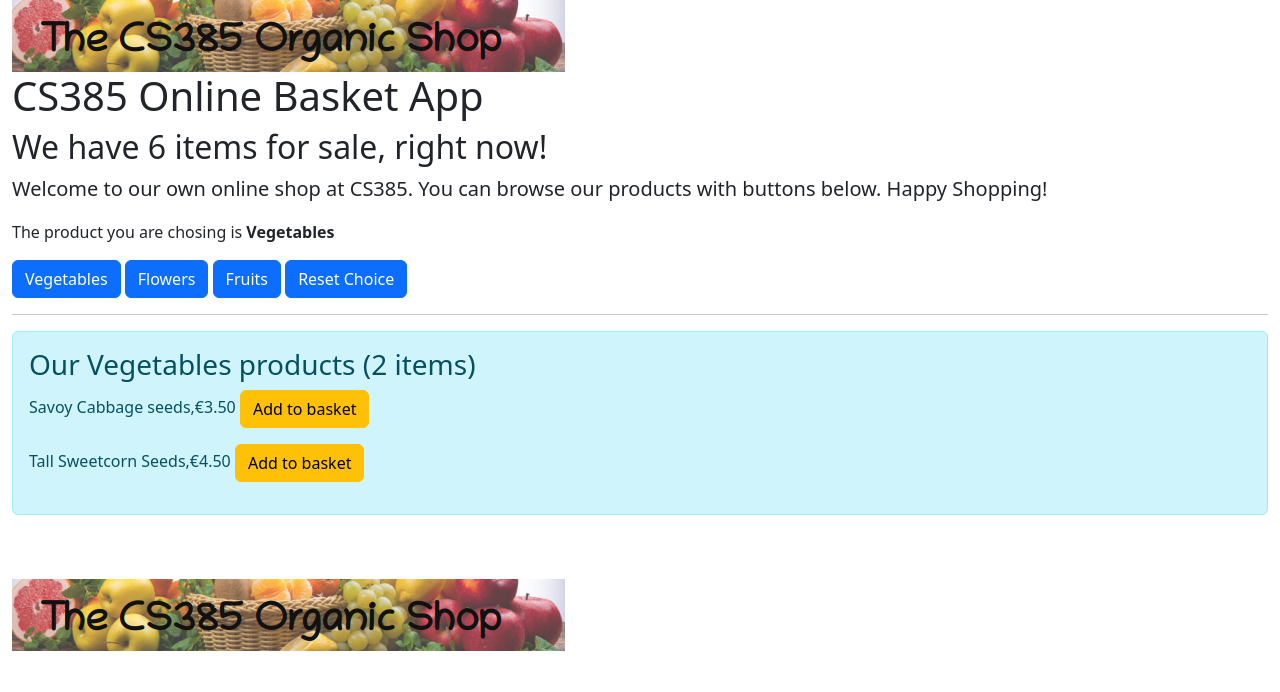
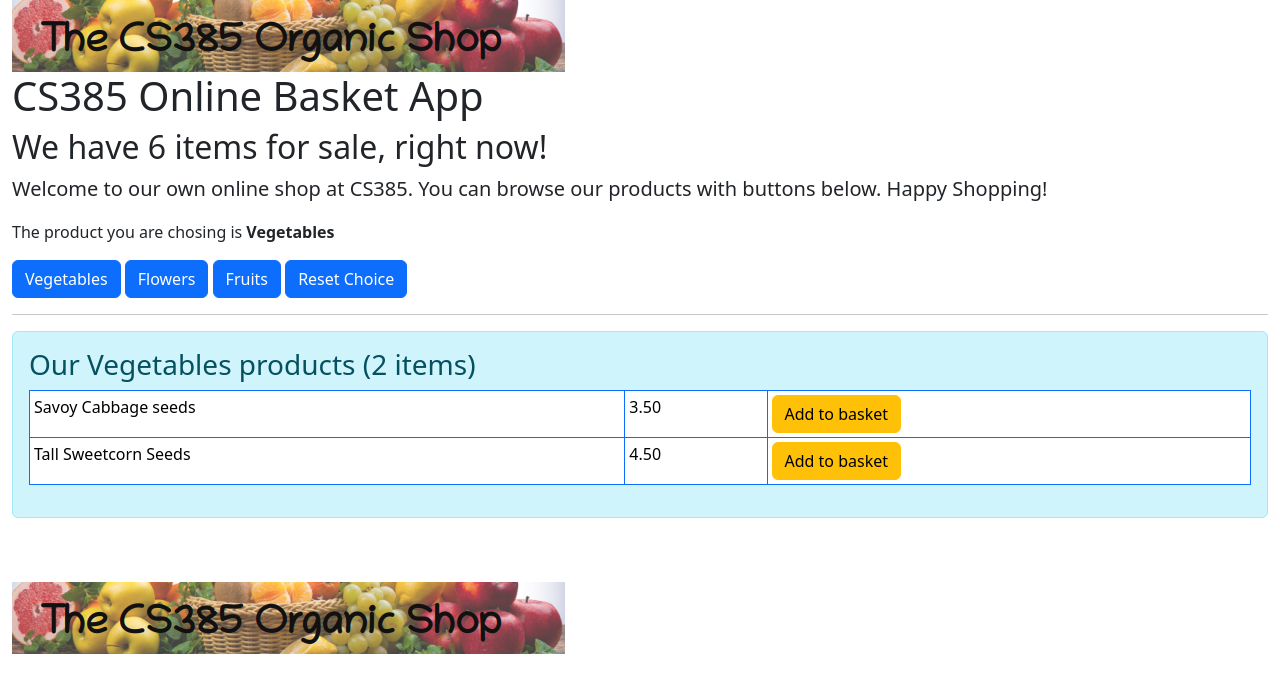
Before and after one commit to Frenkie-Wang-Music/CS385_Online_Basket_App, a React (Vite) app in the folder frontend/: page / in a window 1280 px wide. Both pictures are taken after a click on the button "Vegetables". Shown: the top 692 px of the page. Built offline with nearby package versions, Linux system fonts and the light colour scheme.

Commit message:
Add Bootstrap Table

```diff
--- a/frontend/src/App.jsx
+++ b/frontend/src/App.jsx
@@ -179,22 +179,30 @@ function ShowProductsComponent(props) {
         <h3>
           Our {props.choice} products ({n.length} items)
         </h3>
-
+        <div class = "table-responsive">
+          <table class = "table table-hover table-bordered border-primary table-sm">
+            <tbody>
               {props.inventory
                 .filter(productFilter(props.choice))
                 .sort(props.sorting)
                 .map((p, index) => (
-            <p key={index}>
-              {p.plant.name},€{p.plant.price.toFixed(2)}{" "}
+                  <tr key={index}>
+                    <td>{p.plant.name}</td>
+                    <td>{p.plant.price.toFixed(2)}</td>
+                    <td>
                       <button
                         className = "btn btn-warning"
                         onClick={() => props.addItemToBasket(p)}
                       >
                         Add to basket
                       </button>
-            </p>
+                    </td>
+                  </tr>
                 ))
               }
+            </tbody>
+          </table>
+        </div>
       </div>
     </>
   );
```
Lines whose indentation alone changed are shown as unchanged.
